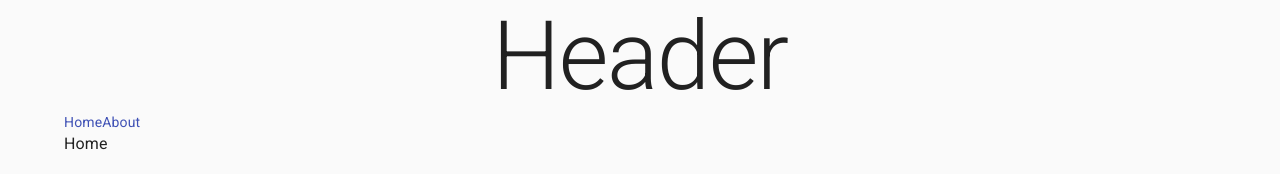
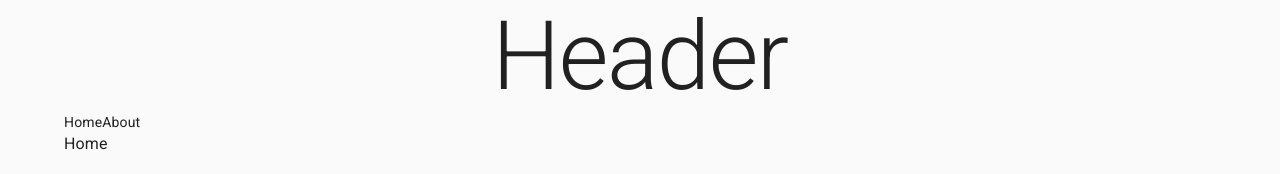
Before and after one commit to Grindhead/Portfolio, a React (Create React App) app: page / in a window 1280 px wide. Shown: the top 174 px of the page. Built offline with nearby package versions, Linux system fonts and the light colour scheme.

Commit message:
links no longer refresh the entire page. Used Link to instread of href

```diff
--- a/src/App/Components/Header/Header.tsx
+++ b/src/App/Components/Header/Header.tsx
@@ -1,5 +1,5 @@
-import { Link } from "@material-ui/core";
 import "./Header.css";
+import { Link } from "react-router-dom";
 import { Typography } from "@mui/material";
 
 export default function Header() {
@@ -9,8 +9,8 @@ export default function Header() {
         <Typography variant="h1">Header</Typography>
       </header>
       <nav>
-        <Link href="/">Home</Link>
-        <Link href="/about">About</Link>
+        <Link to={"/"}>Home</Link>
+        <Link to={"/about"}>About</Link>
       </nav>
     </>
   );
```
